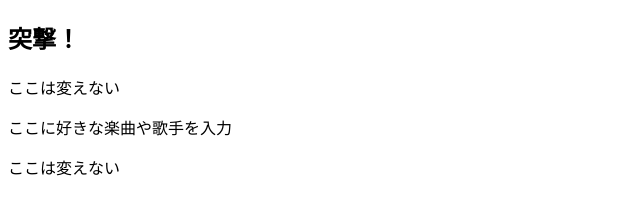
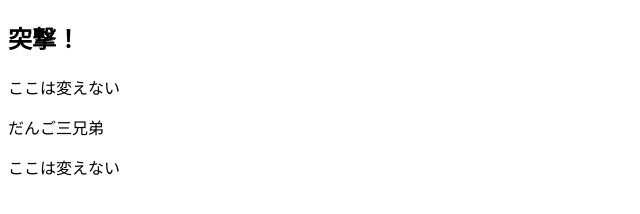
Before and after one commit to a-nitanai/testConflict, a plain HTML site: page index.html in a window 1280 px wide. Shown: the whole page, without its empty margins (0-640 px from the left). Drawn offline with Linux system fonts and the light colour scheme.

Commit message:
[modify]index.html

```diff
--- a/index.html
+++ b/index.html
@@ -6,7 +6,7 @@
 <body>
 <h2> 突撃！ </h2>
 <p>ここは変えない</p>
-<p>ここに好きな楽曲や歌手を入力</p>
+<p>だんご三兄弟</p>
 <p>ここは変えない</p>
 </body>
 </html>
```
